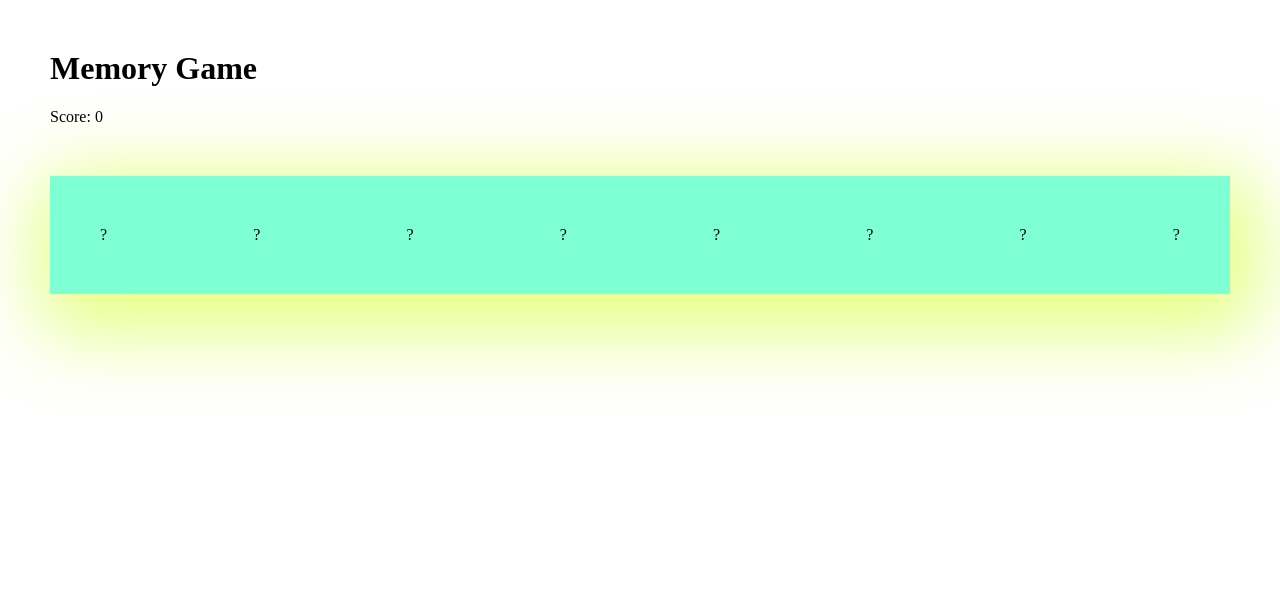
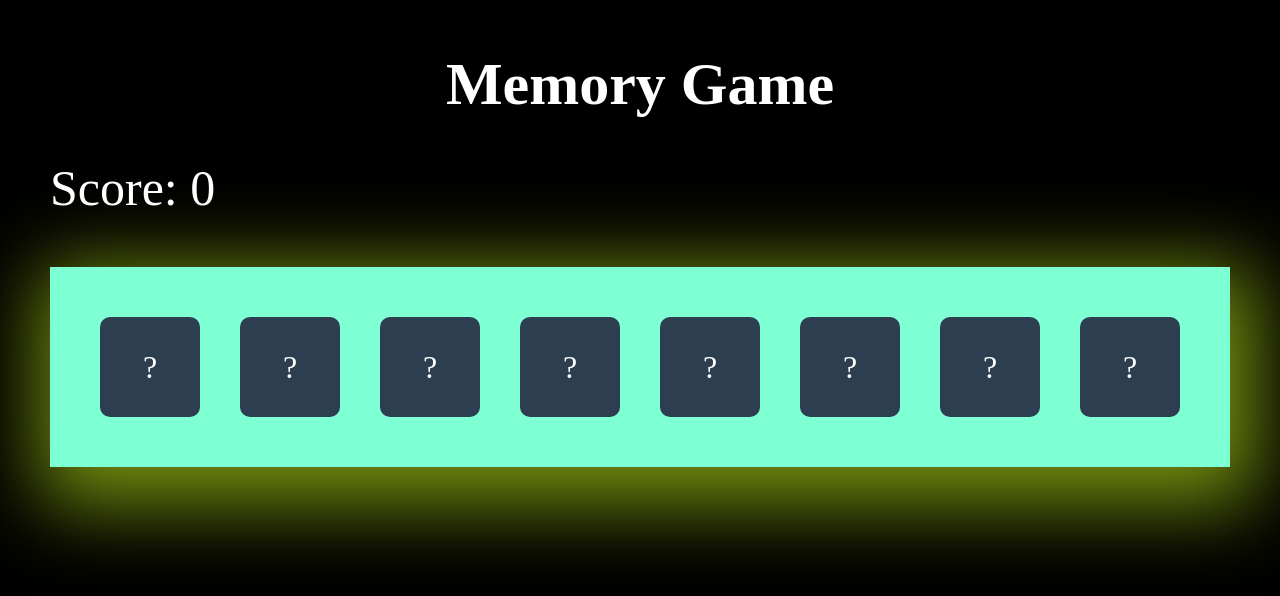
Before and after one commit to achiniishani1993/Memory-Card-Game, a plain HTML site: page index.html in a window 1280 px wide. Drawn offline with Linux system fonts and the light colour scheme.

Commit message:
add css styles

```diff
--- a/script/index.js
+++ b/script/index.js
@@ -63,6 +63,7 @@ function createBoard() {
             endGameContainer.innerHTML = "Congratulations! You win!";
           } else {
             endGameContainer.style.display = "block";
+            endGameContainer.style.color = "Green";
             endGameContainer.innerHTML = "Matched.. keep going";
           }
           firstCard = null;
@@ -70,6 +71,7 @@ function createBoard() {
           lockBoard = false;
         } else {
           endGameContainer.style.display = "block";
+          endGameContainer.style.color = "red";
           endGameContainer.innerHTML = "UnMatched.. try again";
 
           setTimeout(() => {
--- a/styles/index.css
+++ b/styles/index.css
@@ -1,8 +1,13 @@
 body {
   margin: 50px;
   min-height: 100vh;
+  background-color: black;
 }
-
+h1{
+    font-size: 60px;
+    text-align: center;
+    color: white;
+}
 .game-container-display {
   display: flex;
   flex-direction: row;
@@ -21,6 +26,33 @@ body {
 }
 
 .end-game-Container-display{
-text-align: center;
-font-size: 30px;
+ text-align: center;
+  margin-top: 50px;
+  font-size: 40px;
+  font-weight: bold;
 }
+
+
+#game-container div {
+  width: 100px;
+  height: 100px;
+  background-color: #2c3e50;
+  color: white;
+  font-size: 2rem;
+  display: flex;
+  align-items: center;
+  justify-content: center;
+  cursor: pointer;
+  border-radius: 10px;
+  transition: transform 0.3s, background-color 0.3s;
+}
+
+#game-container div:hover {
+  transform: scale(1.05);
+  background-color: #34495e;
+}
+
+#score-container{
+    font-size: 50px;
+     color: white;
+}
```
